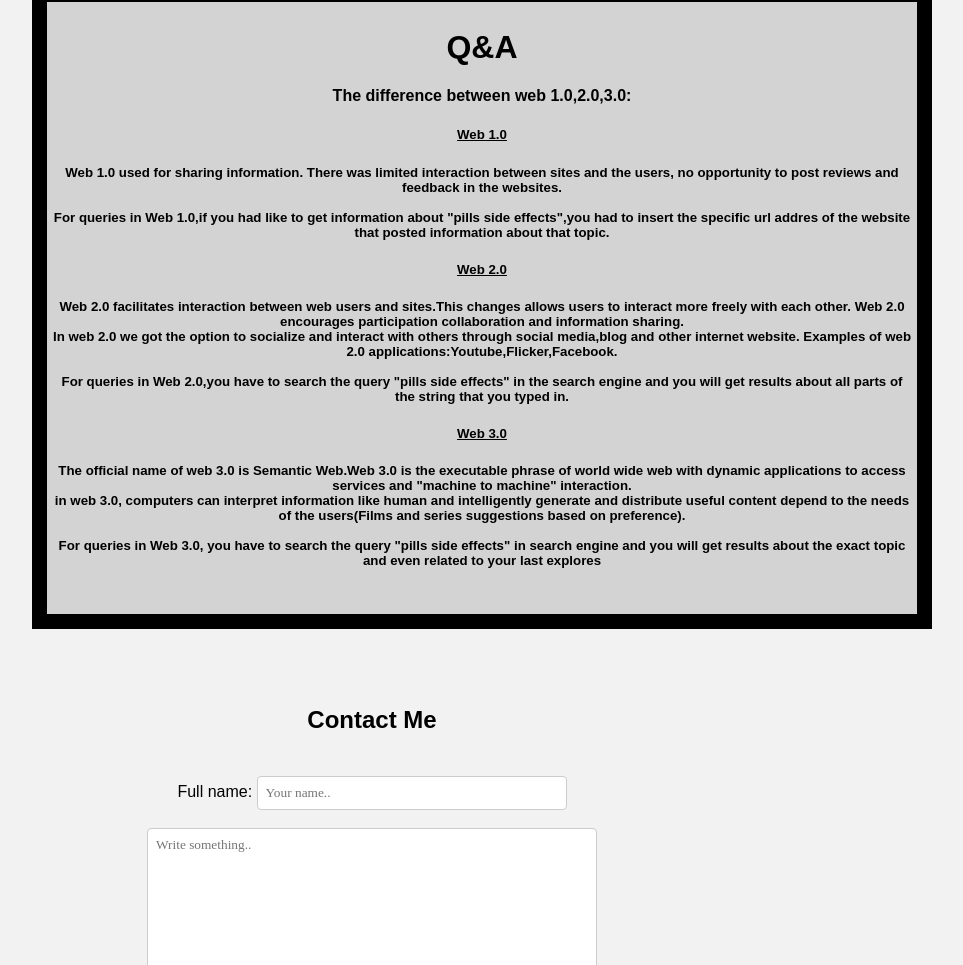
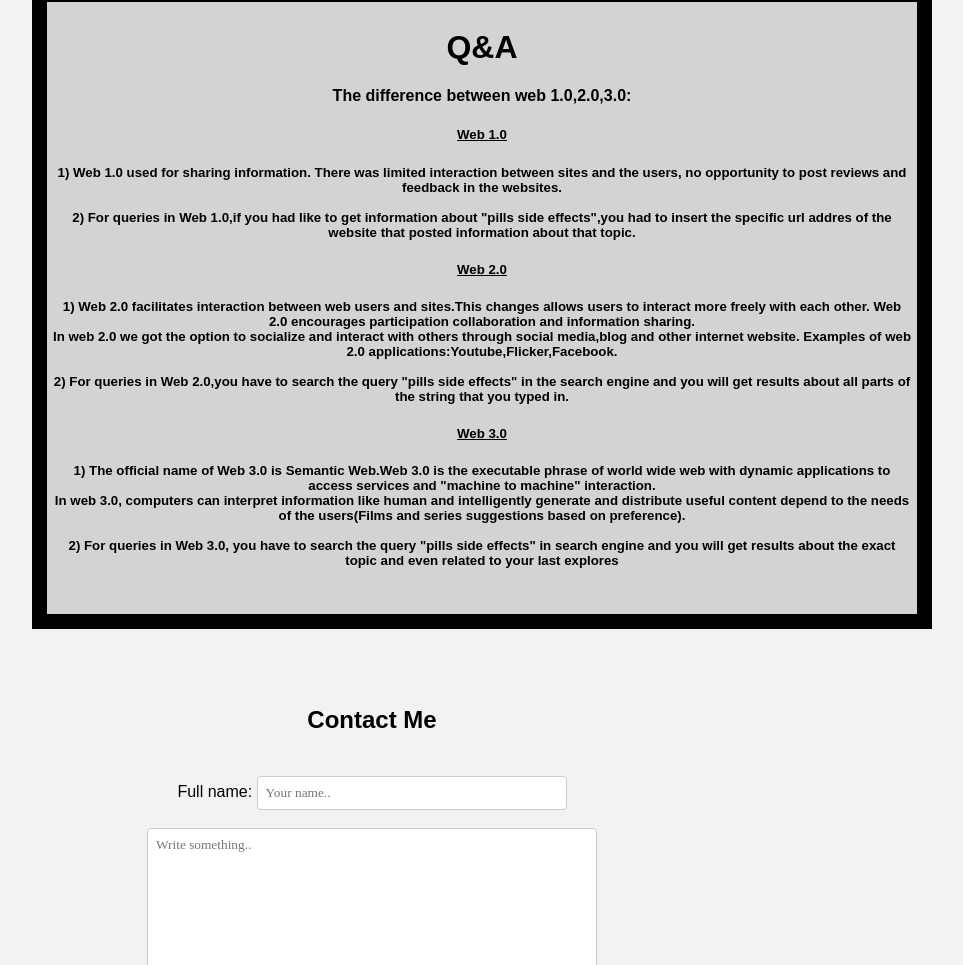
Before and after one commit to SISE-Web-Development-Environments/204639173, a plain HTML site: page index.html in a window 1280 px wide. Shown: the part 1690-2655 px from the top of the page, without its empty margins (268-1231 px from the left). Drawn offline with Linux system fonts and the light colour scheme.

Commit message:
1) 2) added

```diff
--- a/index.html
+++ b/index.html
@@ -67,18 +67,18 @@
 						<h1><b>Q&A</b></h1>
 					The difference between web 1.0,2.0,3.0:
 					<h5 style="text-decoration: underline;">Web 1.0
-					<h5 style="">Web 1.0 used for sharing information. There was limited interaction between sites and the users, no opportunity to post reviews and feedback in the websites.<br><br>
-					For queries in Web 1.0,if you had like to get information about "pills side effects",you had to insert the specific url addres of the website that posted information about that topic.</h5>
+					<h5 style="">1) Web 1.0 used for sharing information. There was limited interaction between sites and the users, no opportunity to post reviews and feedback in the websites.<br><br>
+					2) For queries in Web 1.0,if you had like to get information about "pills side effects",you had to insert the specific url addres of the website that posted information about that topic.</h5>
 					<h5 style="text-decoration: underline;">Web 2.0
-					<h5 style="">Web 2.0 facilitates interaction between web users and sites.This changes allows users to interact more freely with each other. Web 2.0 encourages participation collaboration and information sharing.
+					<h5 style="">1) Web 2.0 facilitates interaction between web users and sites.This changes allows users to interact more freely with each other. Web 2.0 encourages participation collaboration and information sharing.
 					<br>
 					In web 2.0 we got the option to socialize and interact with others through social media,blog and other internet website.
 					Examples of web 2.0 applications:Youtube,Flicker,Facebook.<br>
-				</br>For queries in Web 2.0,you have to search the query "pills side effects" in the search engine and you will get results about all parts of the string that you typed in.
+				</br>2) For queries in Web 2.0,you have to search the query "pills side effects" in the search engine and you will get results about all parts of the string that you typed in.
 					<h5 style="text-decoration: underline;">Web 3.0
-						<h5 style="">The official name of web 3.0 is Semantic Web.Web 3.0 is the executable phrase of world wide web with dynamic applications to access services and "machine to machine" interaction.<br>
-						in web 3.0, computers can interpret information like human and intelligently generate and distribute useful content depend to the needs of the users(Films and series suggestions based on preference).<br><br>
-						For queries in Web 3.0, you have to search the query "pills side effects" in search engine and you will get results about the exact topic and even related to your last explores
+						<h5 style="">1) The official name of Web 3.0 is Semantic Web.Web 3.0 is the executable phrase of world wide web with dynamic applications to access services and "machine to machine" interaction.<br>
+						In web 3.0, computers can interpret information like human and intelligently generate and distribute useful content depend to the needs of the users(Films and series suggestions based on preference).<br><br>
+						2) For queries in Web 3.0, you have to search the query "pills side effects" in search engine and you will get results about the exact topic and even related to your last explores
 					</h5><br>
 					</h5>
 					</h5>
```
